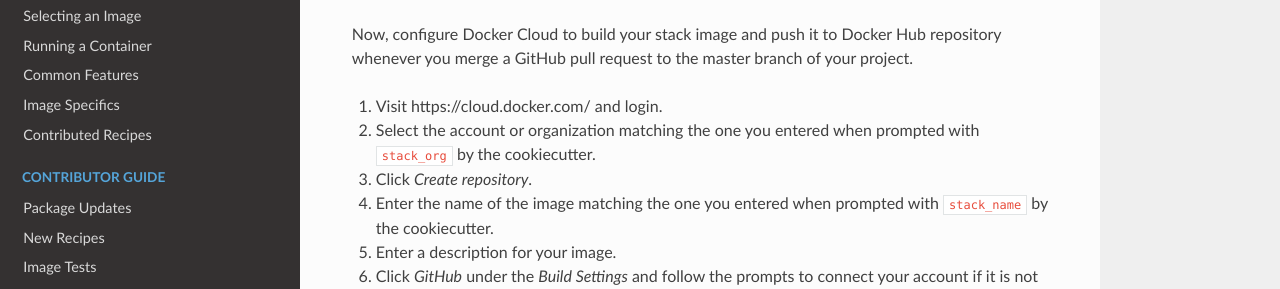
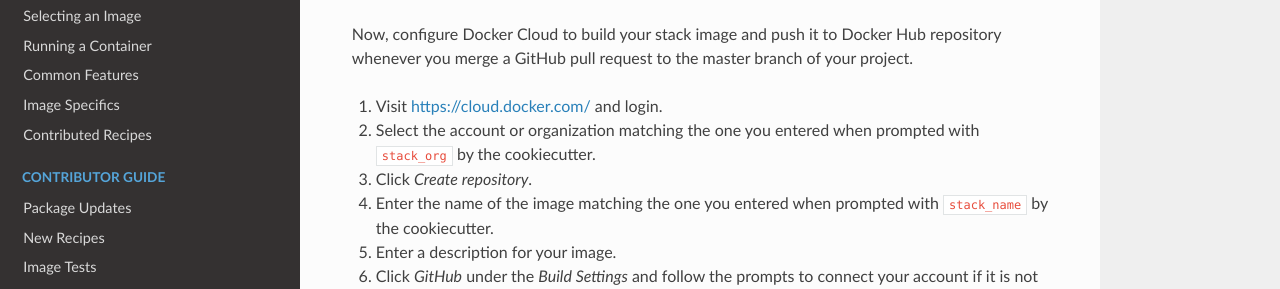
Before and after one commit to jupyter/docker-stacks, a Sphinx documentation site: the page built from docs/contributing/stacks.md, in a window 1280 px wide and 900 px high, scrolled down 1842 px. Shown: the part 161-450 px from the top of the window. Built offline with Sphinx 7.4.7 and the Read the Docs theme 2.0.0, drawn with Linux system fonts in a browser that asks for light colours; some of the changed lines change nothing that is shown.

Commit message:
[ci skip] Add missing link

```diff
--- a/docs/contributing/stacks.md
+++ b/docs/contributing/stacks.md
@@ -81,7 +81,7 @@
 
 Now, configure Docker Cloud to build your stack image and push it to Docker Hub repository whenever you merge a GitHub pull request to the master branch of your project.
 
-1. Visit https://cloud.docker.com/ and login.
+1. Visit [https://cloud.docker.com/](https://cloud.docker.com/) and login.
 2. Select the account or organization matching the one you entered when prompted with `stack_org` by the cookiecutter.
 3. Click *Create repository*.
 4. Enter the name of the image matching the one you entered when prompted with `stack_name` by the cookiecutter.
```
